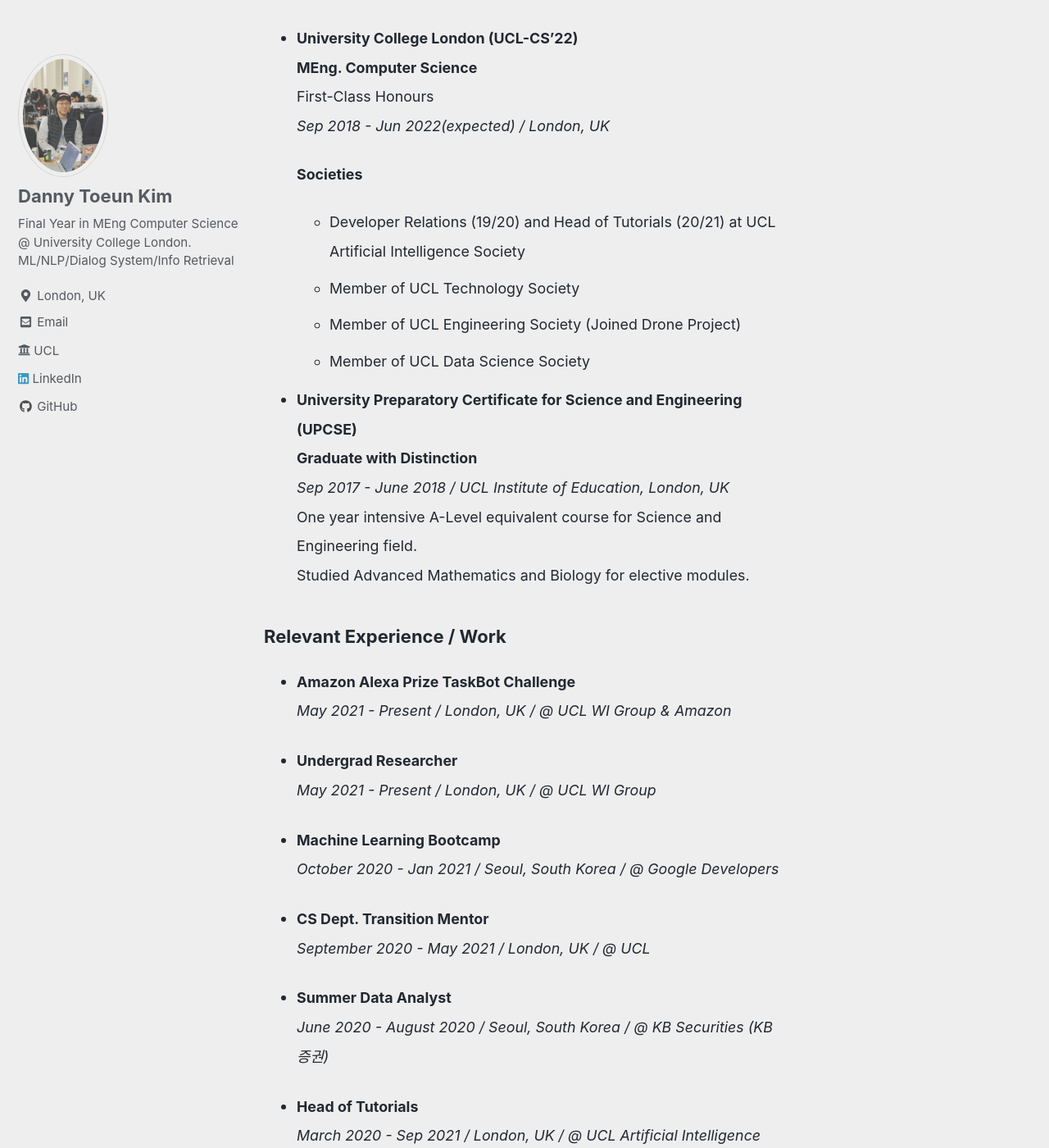
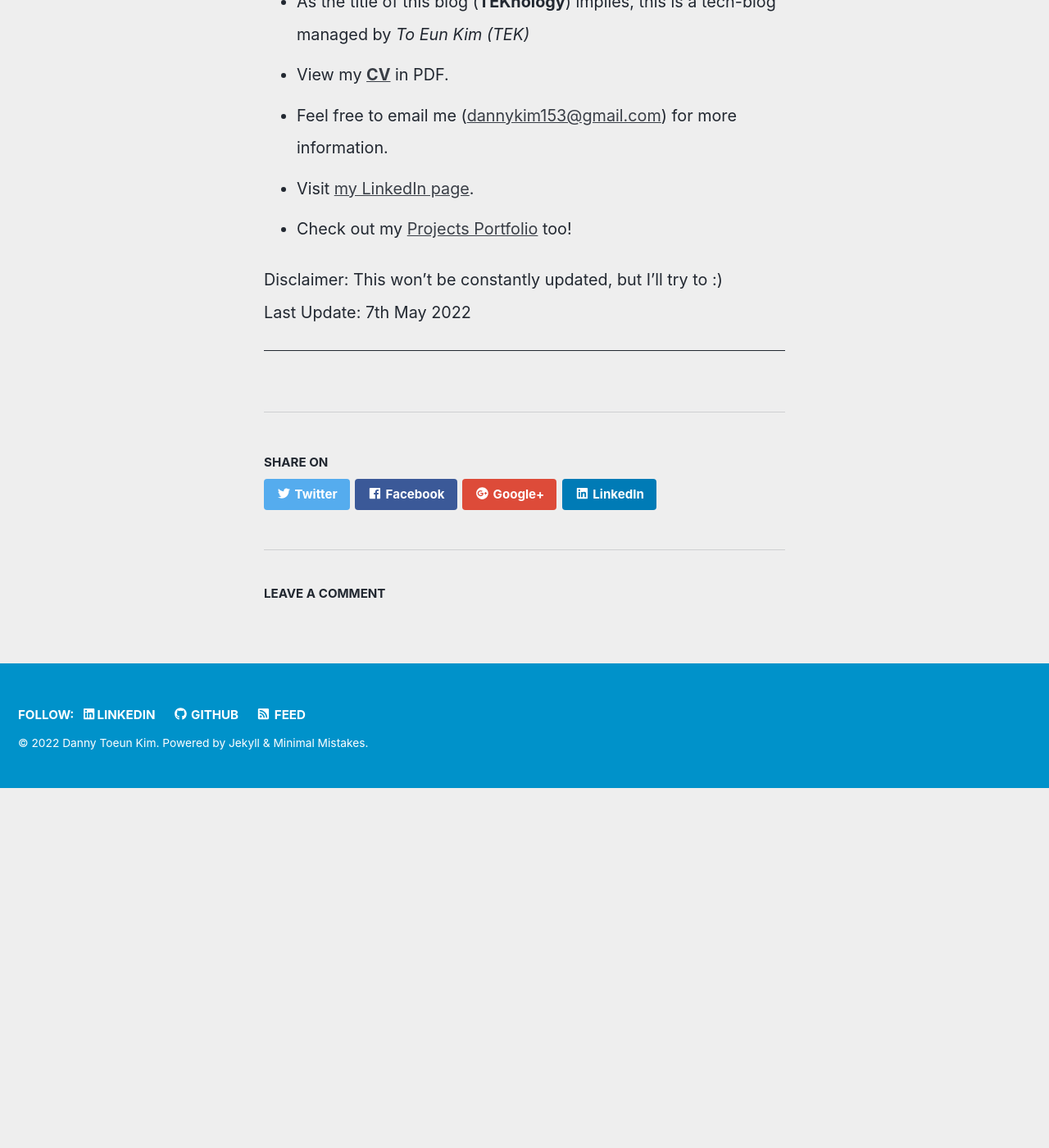
Before and after one commit to kimdanny/blog, a Jekyll site: the page built from _pages/about.md, in a window 1280 px wide and 1400 px high, scrolled down 1561 px. Shown: the whole window at 82% size. Built offline with Jekyll 4.4.1, drawn with Linux system fonts in a browser that asks for light colours; cached includes are drawn as plain includes; nearby versions of some CDN libraries; comment, search, counter and statistics services are not loaded; after the commit the page ends 2522 px from its top, so only the background shows below that; some of the changed text lies outside the part shown.

Commit message:
Update about.md

```diff
--- a/_pages/about.md
+++ b/_pages/about.md
@@ -33,7 +33,7 @@
 (Check out [UCL Artificial Intelligence Society](https://github.com/UCLAIS), where I'm serving as a committee for three years).
 
 
-### Education
+<!-- ### Education
 * **University College London (UCL-CS'22)**
   **MEng. Computer Science**
   First-Class Honours
@@ -110,6 +110,7 @@
 * **Tools / Platforms**
     Git/GitHub, Docker, AWS, GCP
 
+-->
 ---
 
 - As the title of this blog (**TEKnology**) implies, this is a tech-blog managed by *To Eun Kim (TEK)*
@@ -119,4 +120,4 @@
 - Check out my [Projects Portfolio](https://kimdanny.github.io/portfolio/) too!
 
 Disclaimer: This won't be constantly updated, but I'll try to :)
-Last Update: 10th July 2021
+Last Update: 7th May 2022
```
